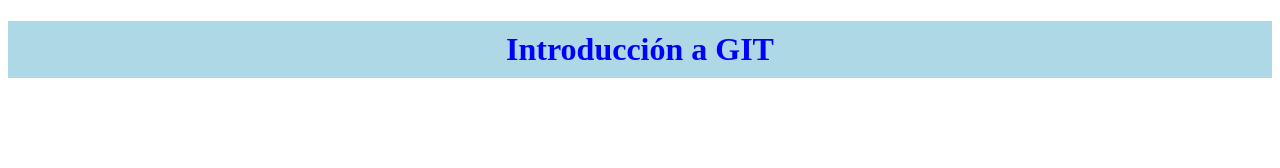
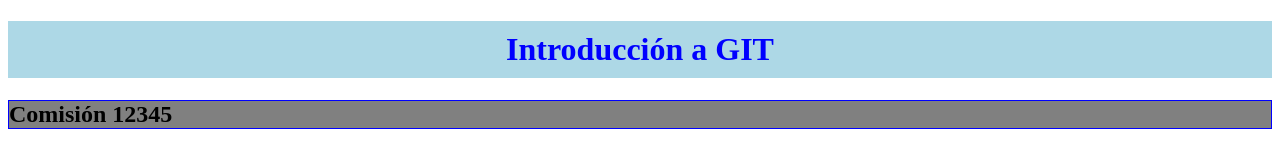
Before and after one commit to JuanPabloNardone/comision123456, a plain HTML site: page index.html in a window 1280 px wide. Drawn offline with Linux system fonts and the light colour scheme.

Commit message:
Cambios en HTML y CSS

```diff
--- a/css/estilos.css
+++ b/css/estilos.css
@@ -4,3 +4,7 @@
     padding: 10px;
     text-align: center;
 }
+h2{
+    border: 1px solid blue;
+    background-color: gray;
+}
--- a/index.html
+++ b/index.html
@@ -9,5 +9,6 @@
 </head>
 <body>
     <h1>Introducción a GIT</h1>
+    <h2>Comisión 12345</h2>
 </body>
 </html>
```
